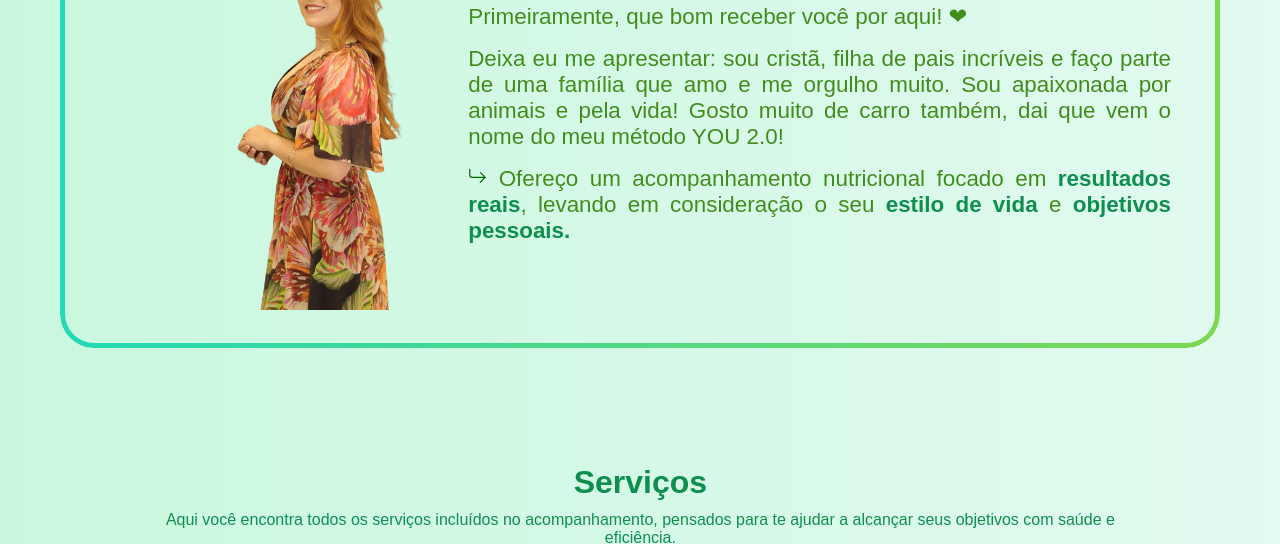
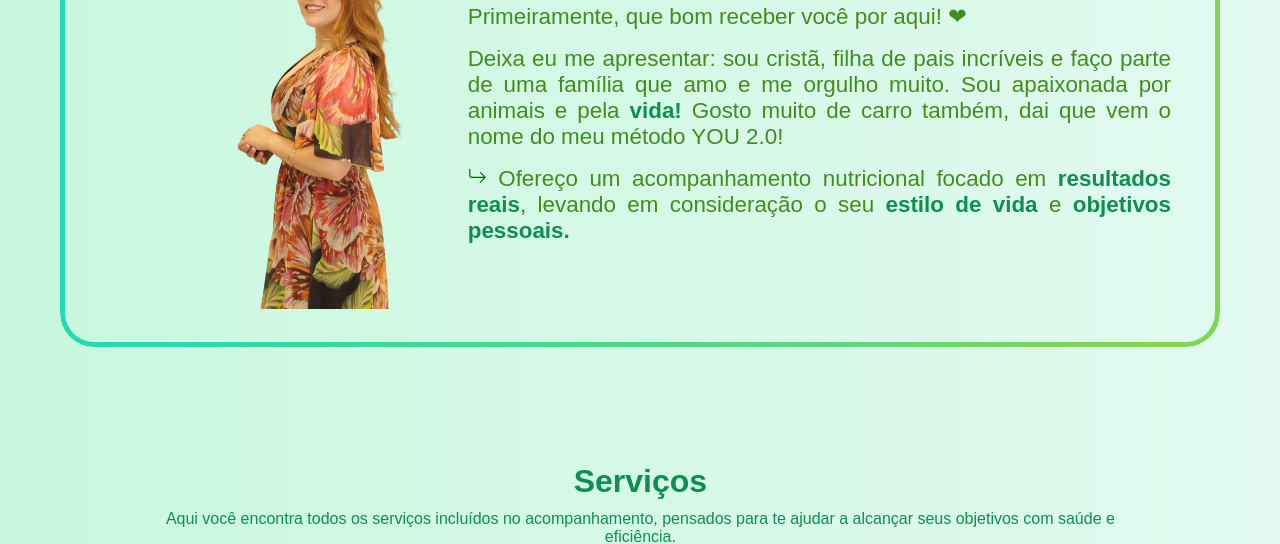
Before and after one commit to Gabrielly-Mascarenhas/gabriellymascarenhas, a plain HTML site: page index.html in a window 1280 px wide. Shown: the part 1004-1548 px from the top of the page. Drawn offline with Linux system fonts and the light colour scheme.

Commit message:
Update index.html

```diff
--- a/index.html
+++ b/index.html
@@ -46,7 +46,7 @@
             <article>
                 <h1>Olá! Sou a <span id="Nome">Gabrielly Mascarenhas</span></h1>
                 <p>Primeiramente, que bom receber você por aqui! &#x2764;</p>
-                <p>Deixa eu me apresentar: sou cristã, filha de pais incríveis e faço parte de uma família que amo e me orgulho muito. Sou apaixonada por animais e pela vida! Gosto muito de carro também, dai que vem o nome do meu método YOU 2.0! </p>
+                <p>Deixa eu me apresentar: sou cristã, filha de pais incríveis e faço parte de uma família que amo e me orgulho muito. Sou apaixonada por animais e pela <span>vida!</span> Gosto muito de carro também, dai que vem o nome do meu método YOU 2.0! </p>
                 <p><svg xmlns="http://www.w3.org/2000/svg" width="19" height="19" fill="currentColor" class="bi bi-arrow-return-right" viewBox="0 0 16 16" style="color: darkgreen; font-weight: bold;">
                     <path fill-rule="evenodd" d="M1.5 1.5A.5.5 0 0 0 1 2v4.8a2.5 2.5 0 0 0 2.5 2.5h9.793l-3.347 3.346a.5.5 0 0 0 .708.708l4.2-4.2a.5.5 0 0 0 0-.708l-4-4a.5.5 0 0 0-.708.708L13.293 8.3H3.5A1.5 1.5 0 0 1 2 6.8V2a.5.5 0 0 0-.5-.5"/>
                   </svg> Ofereço um acompanhamento nutricional focado em <span>resultados reais</span>, levando em consideração o seu <span>estilo de vida</span> e <span>objetivos pessoais.</span>
```
